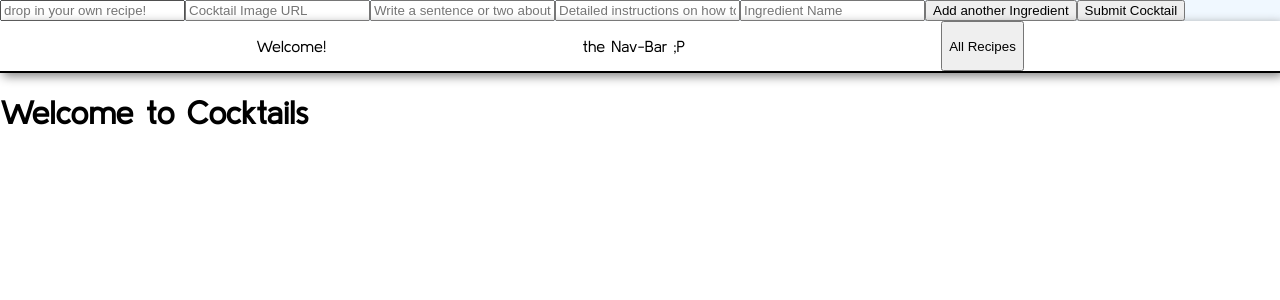
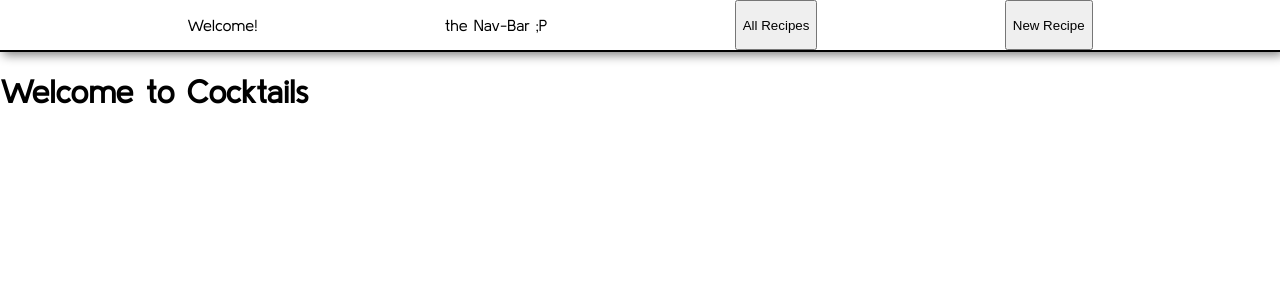
Before and after one commit to zckramer/richard-zack-frontend-api-mastery, a React (Create React App) app: page / in a window 1280 px wide. Shown: the top 300 px of the page. Built offline with nearby package versions, Linux system fonts and the light colour scheme.

Commit message:
Added new Recipe Form Modal

```diff
--- a/src/App.css
+++ b/src/App.css
@@ -88,8 +88,8 @@
 }
 .modal-container.show {
   display: flex;
-  width: 100%;
-  height: 100%;
+  width: 100vw;
+  height: 100vh;
   position: fixed;
   top: 0;
   left: 0;
@@ -99,6 +99,29 @@
 
 .modal-content {
   display: flex;
+  flex-flow: column wrap;
+  height: 30rem;
+  width: 60%;
   background-color: aliceblue;
   margin: auto;
+  padding: 2rem;
 }
+
+.modal-content > input {
+  height: 2rem;
+  max-width: 20rem;
+  min-width: 15rem;
+  padding: .5rem;
+  margin: .2rem auto;
+}
+
+.modal-content > button {
+  max-width: 10rem;
+  max-height: 5rem;
+  border-radius: 10px;
+  margin: auto;
+}
+
+.recipe-page-img {
+  max-height: 10rem;
+}
--- a/src/App.js
+++ b/src/App.js
@@ -9,13 +9,15 @@ import NewRecipeForm from './components/NewRecipeForm'
 
 function App() {
   const [content, setContent] = React.useState(null)
-
+  const [modal, setModal] = React.useState("")
 
   React.useEffect(() => {
     setContent(<Home />)
   }, [])
 
-  function handleRecipesButton() {
+  function handleRecipesButton(event) {
+    event.preventDefault();
+    clearModal()
     setContent(<RecipesPage onClick={handleCardClick}/>)
   }
 
@@ -24,10 +26,18 @@ function App() {
     setContent(<SingleRecipePage _id={event.target.id}/>)
   }
 
+  function handleNewRecipeModal() {
+    setModal(<NewRecipeForm show="true" onSubmit={handleRecipesButton} clearModal={clearModal}/>)
+  }
+
+  function clearModal() {
+    setModal("")
+  }
+
   return (
     <>
-    <NewRecipeForm show="true" />
-      <Navbar onClick={handleRecipesButton} />
+    {modal}
+      <Navbar onClick={handleRecipesButton} newRecipe={handleNewRecipeModal} clearModal={clearModal} />
       <div>
         {content}
       </div>
--- a/src/components/Navbar.jsx
+++ b/src/components/Navbar.jsx
@@ -6,6 +6,7 @@ export default function Navbar(props) {
             <p className= "nav__welcome-text">Welcome! </p>
             <p className= "nav__welcome-text">the Nav-Bar ;P</p>
             <button className="recipes-button" onClick={props.onClick} value="recipes">All Recipes</button>
+            <button className="new-recipe-button" onClick={props.newRecipe}>New Recipe</button>
         </nav>
     )
 }
--- a/src/components/NewRecipeForm.jsx
+++ b/src/components/NewRecipeForm.jsx
@@ -3,18 +3,10 @@ import React from 'react'
 
 const BASE_URL = "http://localhost:8080/recipes"
 
-export default function NewRecipeForm() {
-    function clearForm() {
-        // document.querySelector(".input__recipe-name").value = ""
-        // document.querySelector(".input__recipe-name").placeholder = "Add your own recipe!"
-        // document.querySelector(".input__recipe-image").value = ""
-        // document.querySelector(".input__recipe-image").placeholder = "Cocktail Image URL"
-        // document.querySelector(".input__recipe-description").value = ""
-        // document.querySelector(".input__recipe-description").placeholder = "Write a sentence or two about this drink...!"
-        // document.querySelector(".input__recipe-instructions").value = ""
-        // document.querySelector(".input__recipe-instructions").placeholder = "Detailed instructions on how to make this drink..."
-        // document.querySelectorAll(".input__recipe-ingredient").innerHTML = ""
-        console.log("Super Clear Form Attack Go!");
+export default function NewRecipeForm(props) {
+console.log(props)
+    function handleAddIngredient(event) {
+      event.preventDefault();
     }
 
     function handleSubmit(event) {
@@ -42,22 +34,25 @@ export default function NewRecipeForm() {
         })
           .then(response => {
             if (response.status === 200) {
-              clearForm();
+
+              props.onSubmit()
             }
 
           })
       }
 
     return (
-        <div className="modal-container.show">
+        <div className="modal-container show">
             <form className="modal-content">
                 <input className="input__recipe-name" name="name" placeholder="drop in your own recipe!"></input>
                 <input className="input__recipe-image" name="image" placeholder="Cocktail Image URL"></input>
                 <input className="input__recipe-description" name="description" placeholder="Write a sentence or two about this drink...!"></input>
                 <input className="input__recipe-instructions" name="instructions" placeholder="Detailed instructions on how to make this drink..."></input>
                 <input className="input__recipe-ingredient" name="ingredient" placeholder="Ingredient Name"></input>
-                <button className="recipe-add-ingredient" name="add-ingredient">Add another Ingredient</button>
+                <button className="recipe-add-ingredient" name="add-ingredient" onClick={handleAddIngredient}>Add another Ingredient</button>
                 <button type="submit" onClick={handleSubmit}>Submit Cocktail</button>
+                <button type="button" onClick={props.clearModal}>Exit</button>
+
             </form>
         </div>
     )
--- a/src/components/RecipesPage.jsx
+++ b/src/components/RecipesPage.jsx
@@ -26,11 +26,7 @@ export default function RecipesPage(props) {
 
   return (
     <div className="App">
-      <NewRecipeForm />
       <div className="recipes-container">
-        <section className="recipe-form">
-          <p>New Cocktail:</p>
-        </section>
         <section className="recipe-card__section">
           {isLoading ? (<div>Loading Data...</div>) : (fetchResponse.Recipes && fetchResponse.Recipes.map(recipe =>
             <RecipeCard
--- a/src/components/SingleRecipePage.jsx
+++ b/src/components/SingleRecipePage.jsx
@@ -20,7 +20,7 @@ export default function SingleRecipePage(props) {
         <div className="Single-Recipe-Page">
             <article className="Single-Recipe-Card">
                 <div>Name: {fetchData.name ? fetchData.name : "loading..."}</div>
-                <img alt="just a placekitten..." src={fetchData.image ? fetchData.image : "loading..."}></img>
+                <img className="recipe-page-img" alt="just a placekitten..." src={fetchData.image ? fetchData.image : "loading..."}></img>
                 <p>{fetchData.description ? fetchData.description : "loading..."}</p>
                 <ul>
 
```
